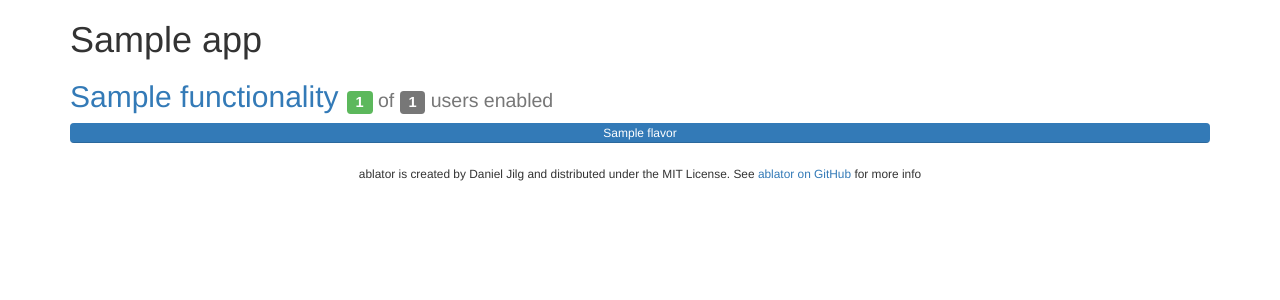
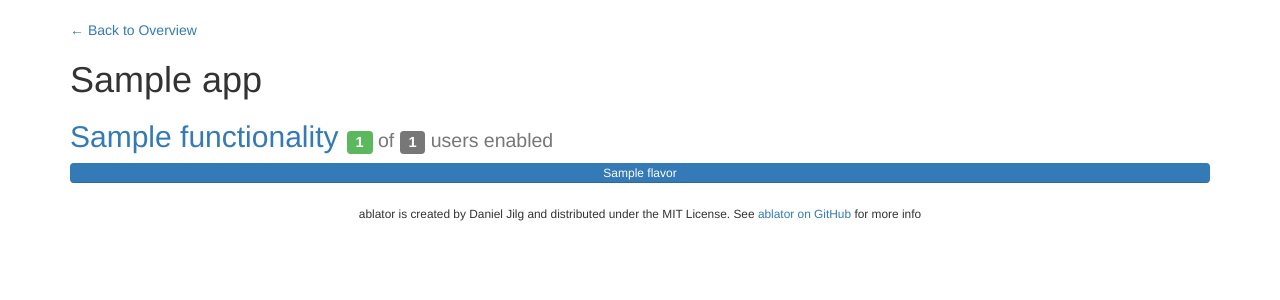
Before and after one commit to ablator/ablator, a Django app: page /app/00000000-0000-0000-0000-000000000001/ in a window 1280 px wide. Shown: the part 72-372 px from the top of the page. Run offline with Django 3.2, Linux system fonts and the light colour scheme; tables that the repository leaves empty hold one stand-in row (values such as "Sample post"); some libraries are stand-ins or nearby versions.

Commit message:
Add Back Buttons for Apps and Functionalities

```diff
--- a/ablator/web_admin/templates/_base.html
+++ b/ablator/web_admin/templates/_base.html
@@ -57,6 +57,8 @@
         </div><!--/.container-fluid -->
     </nav>
 
+    {% block back %}
+    {% endblock %}
 
     {% block body %}
     {% endblock %}
--- a/ablator/web_admin/templates/app.html
+++ b/ablator/web_admin/templates/app.html
@@ -1,4 +1,8 @@
 {% extends '_base.html' %}
+{% block back %}
+    <a href="{% url 'home' %}">&larr; Back to Overview</a>
+{% endblock %}
+
 {% block body %}
     <h1>{{ app.name }}</h1>
     {% for functionality in app.functionality_set.all %}
--- a/ablator/web_admin/templates/functionality.html
+++ b/ablator/web_admin/templates/functionality.html
@@ -1,4 +1,8 @@
 {% extends '_base.html' %}
+{% block back %}
+    <a href="{% url 'app' functionality.app.id %}">&larr; Back to {{ functionality.app.name }}</a>
+{% endblock %}
+
 {% block body %}
     <h2>{{ functionality.name }}
             <small>
--- a/ablator/web_admin/templates/index.html
+++ b/ablator/web_admin/templates/index.html
@@ -6,7 +6,7 @@
         <section class="content">
             <h1><a href="{% url 'app' app.id %}">{{ app.name }}</a></h1>
             {% for functionality in app.functionality_set.all %}
-                <h2>{{ functionality.name }}
+                <h2><a href="{% url 'functionality' functionality.id %}">{{ functionality.name }}</a>
                     <small>
                     <span class="label label-success">
                         {{ functionality.number_of_enabled_users }}</span> of
```
